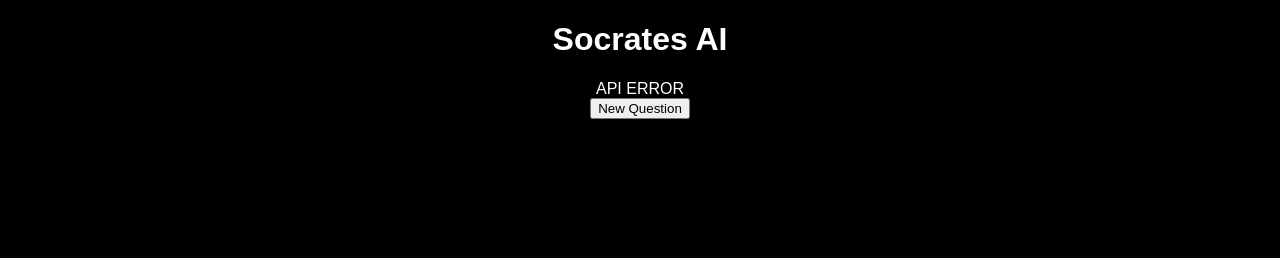
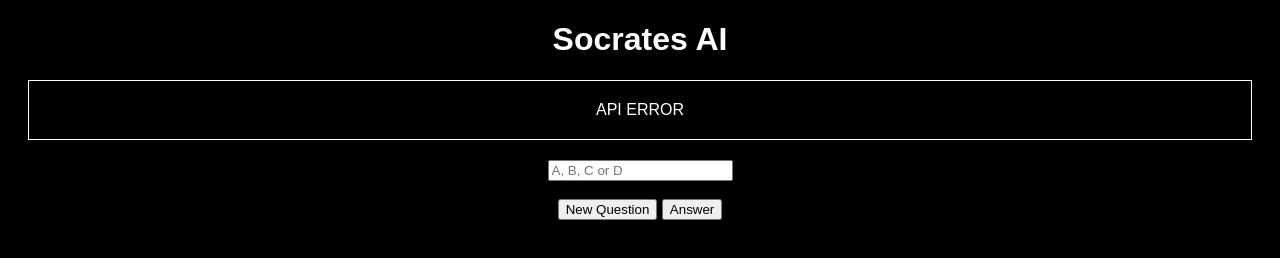
Before and after one commit to tsanxaris/socrates-api, a website: page index.html in a window 1280 px wide. Both pictures are taken after a click on the button "New Question". Drawn offline with Linux system fonts and the light colour scheme; no server answers.

Commit message:
Update index.html

```diff
--- a/index.html
+++ b/index.html
@@ -8,37 +8,87 @@
 
 <h1>Socrates AI</h1>
 
-<div id="q">Press New Question</div>
+<div id="q" style="border:1px solid white; padding:20px; margin:20px;">
+Press New Question
+</div>
+
+<input id="answer" placeholder="A, B, C or D">
+<br><br>
 
 <button onclick="getQ()">New Question</button>
+<button onclick="check()">Answer</button>
 
 <script>
 let correctAnswer = null;
+let total = 0;
+let level = 1;
 
+// 🎯 πάρε ερώτηση
 async function getQ() {
   try {
     document.getElementById("q").innerText = "Σκέφτομαι...";
 
     const res = await fetch("https://socrates-api-fg0h.onrender.com/ai", {
       method: "POST",
-      headers: {
-        "Content-Type": "application/json"
-      },
+      headers: { "Content-Type": "application/json" },
       body: JSON.stringify({ mode: "question" })
     });
 
     const data = await res.json();
 
-    console.log("API:", data);
-
     correctAnswer = data.correct;
 
-    document.getElementById("q").innerText = data.text;
+    document.getElementById("q").innerText =
+      `LEVEL ${level}\n\n` + data.text;
 
   } catch (err) {
-    console.log("ERROR:", err);
     document.getElementById("q").innerText = "API ERROR";
   }
+}
+
+// 🎯 έλεγχος
+function check() {
+  const userAnswer = document.getElementById("answer").value.toUpperCase();
+
+  if (!userAnswer) return;
+
+  total++;
+
+  if (userAnswer === correctAnswer) {
+    document.getElementById("q").innerText = "Correct ✅";
+  } else {
+    document.getElementById("q").innerText = "Wrong ❌";
+  }
+
+  // 🔼 level up κάθε 2
+  if (total === 2) {
+    level = 2;
+    setTimeout(() => {
+      alert("🔼 Level 2!");
+      getQ();
+    }, 1000);
+    return;
+  }
+
+  if (total === 4) {
+    level = 3;
+    setTimeout(() => {
+      alert("🔼 Level 3!");
+      getQ();
+    }, 1000);
+    return;
+  }
+
+  // 🎉 τέλος
+  if (total === 6) {
+    setTimeout(() => {
+      document.getElementById("q").innerText =
+        "🎉 FINISHED!\nKEY: ARETE\nΧρησιμοποίησε το στο Quizizz!";
+    }, 1000);
+    return;
+  }
+
+  setTimeout(getQ, 1000);
 }
 </script>
 
```
